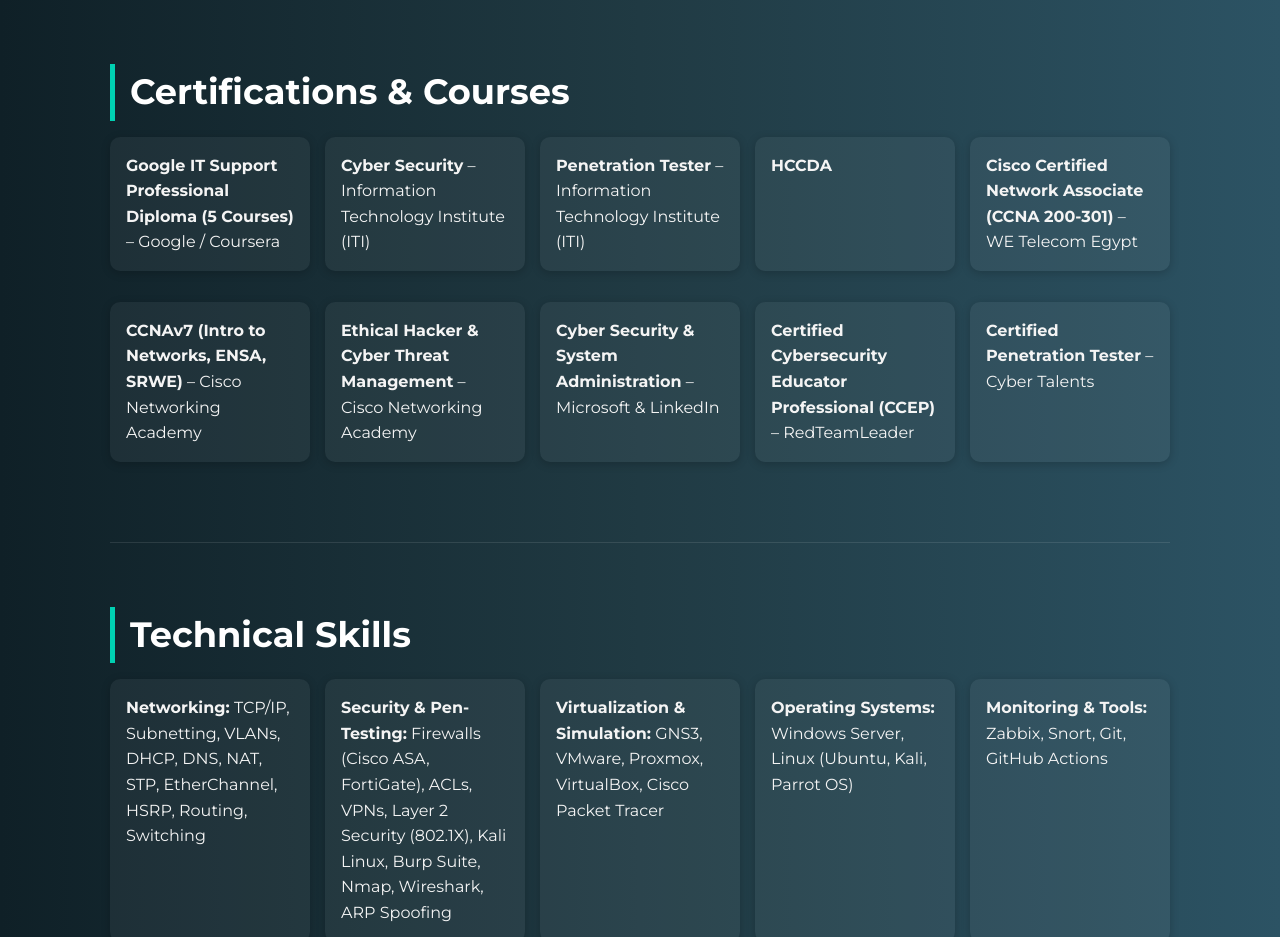
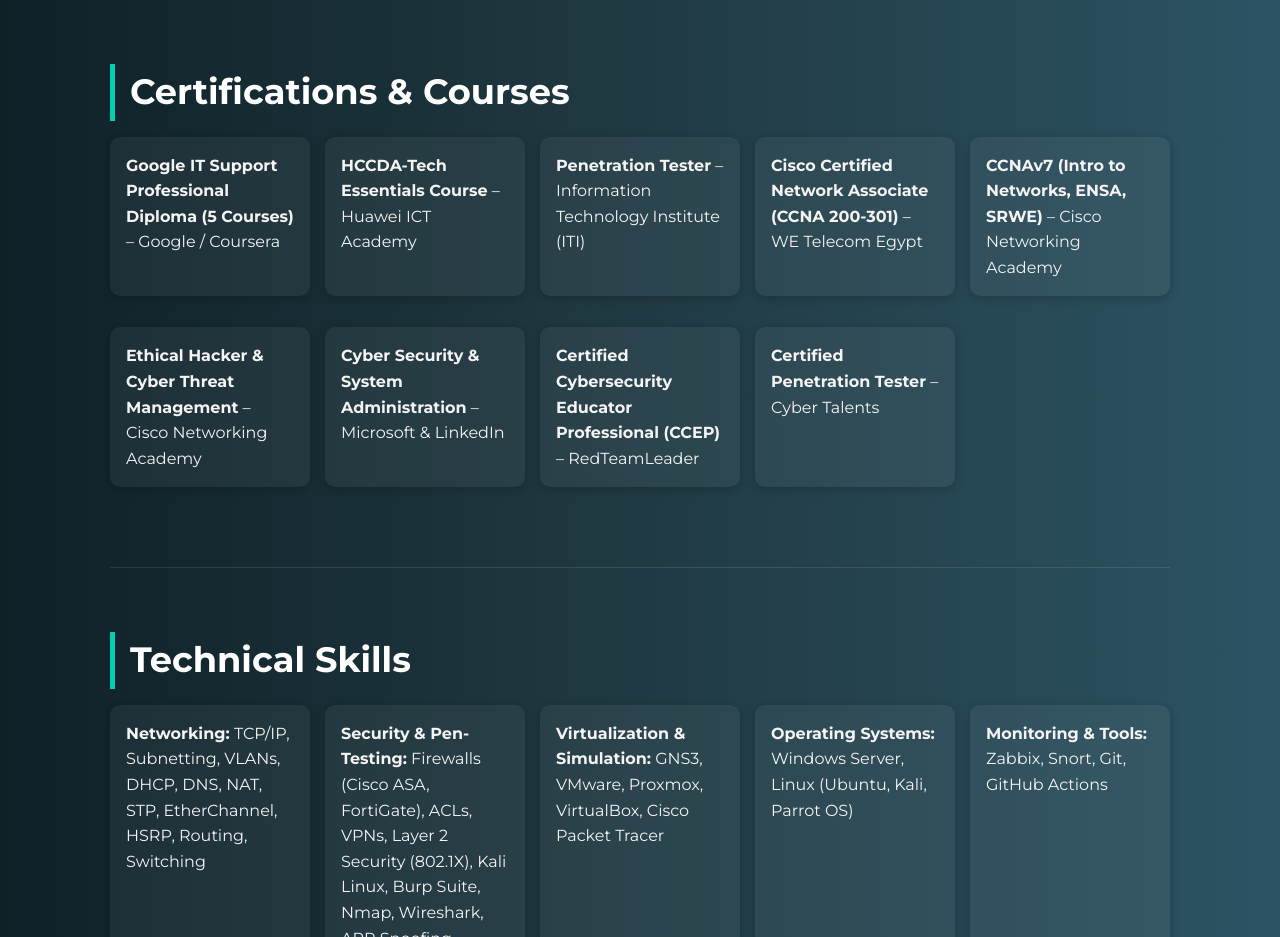
Before and after one commit to besho2002/Portfolio, a plain HTML site: page index.html in a window 1280 px wide. Shown: the part 2400-3337 px from the top of the page. Drawn offline with Linux system fonts and the light colour scheme.

Commit message:
Update portfolio with CV details, new certifications, and ENIS project

```diff
--- a/index.html
+++ b/index.html
@@ -5,7 +5,6 @@
   <meta name="viewport" content="width=device-width, initial-scale=1.0" />
   <title>Beshoy Hendi | Network & Security Technologist</title>
   <link href="https://fonts.googleapis.com/css2?family=Montserrat:wght@400;700&display=swap" rel="stylesheet">
-  <!-- Font Awesome for icons -->
   <link rel="stylesheet" href="https://cdnjs.cloudflare.com/ajax/libs/font-awesome/6.5.0/css/all.min.css" referrerpolicy="no-referrer" />
   <link rel="stylesheet" href="style.css">
 </head>
@@ -36,7 +35,6 @@
       <p><strong>Professional Affiliation:</strong> IEEE Student Member</p>
     </section>
 
-    <!-- New Experience Section added from CV -->
     <section id="experience">
       <h2>Experience & Training</h2>
       <div class="projects-grid">
@@ -62,7 +60,6 @@
     <section id="projects">
       <h2>Projects</h2>
       <div class="projects-grid">
-        <!-- 1. Graduation Project (First & Most Important) -->
         <div class="project-card">
           <h3><i class="fa-solid fa-graduation-cap"></i> Enterprise Network Architecture (Graduation Project - Final Year) | ENIS Project | 2026</h3>
           <p>
@@ -71,37 +68,31 @@
           </p>
         </div>
 
-        <!-- 2. Core Network Lab (From CV) -->
         <div class="project-card">
           <h3><i class="fa-solid fa-server"></i> Core Network Infrastructure Lab</h3>
           <p>Designed and simulated a high-availability network topology using GNS3, incorporating HSRP for gateway redundancy, STP for loop prevention, and EtherChannel for link aggregation.</p>
         </div>
 
-        <!-- 3. Network & Security Simulation -->
         <div class="project-card">
           <h3><i class="fa-solid fa-flask"></i> Security Lab Simulation</h3>
           <p>Custom-built network environment using GNS3 + VMware to test segmentation, firewall rules, and simulate attacks.</p>
         </div>
 
-        <!-- 4. Offensive Security & CTF -->
         <div class="project-card">
           <h3><i class="fa-solid fa-shield-halved"></i> Offensive Security & CTF Labs</h3>
           <p>Successfully completed advanced vulnerability exploitation and penetration testing labs across PortSwigger, TryHackMe, and Cyber Talents, focusing on web application security.</p>
         </div>
 
-        <!-- 5. IoT Project -->
         <div class="project-card">
           <h3><i class="fa-solid fa-microchip"></i> IoT Smart Parking System</h3>
           <p>Developed an automated tracking system using an ESP32 microcontroller and IR sensors, featuring data transmission synchronized with a Firebase Realtime Database.</p>
         </div>
 
-        <!-- 6. Web Project (Updated from CV) -->
         <div class="project-card">
           <h3><i class="fa-solid fa-globe"></i> Online Courses Platform (Graduation Project - 2nd Year)</h3>
           <p>Developed a responsive Web platform using HTML5, CSS3, JavaScript, and ASP.NET for backend logic. Implemented secure login with ASP.NET Identity and deployed on local IIS server.</p>
         </div>
 
-        <!-- 7. Software Project -->
         <div class="project-card">
           <h3><i class="fa-solid fa-train"></i> Railway Management System</h3>
           <p>Designed and developed a graphical application using Java (OOP principles) for efficient ticket booking and scheduling with Database integration.</p>
@@ -113,9 +104,8 @@
       <h2>Certifications & Courses</h2>
       <ul class="skills-list">
         <li><strong>Google IT Support Professional Diploma (5 Courses)</strong> – Google / Coursera</li>
-        <li><strong>Cyber Security</strong> – Information Technology Institute (ITI)</li>
+        <li><strong>HCCDA-Tech Essentials Course</strong> – Huawei ICT Academy</li>
         <li><strong>Penetration Tester</strong> – Information Technology Institute (ITI)</li>
-        <li><strong>HCCDA</strong></li>
         <li><strong>Cisco Certified Network Associate (CCNA 200-301)</strong> – WE Telecom Egypt</li>
         <li><strong>CCNAv7 (Intro to Networks, ENSA, SRWE)</strong> – Cisco Networking Academy</li>
         <li><strong>Ethical Hacker & Cyber Threat Management</strong> – Cisco Networking Academy</li>
```
